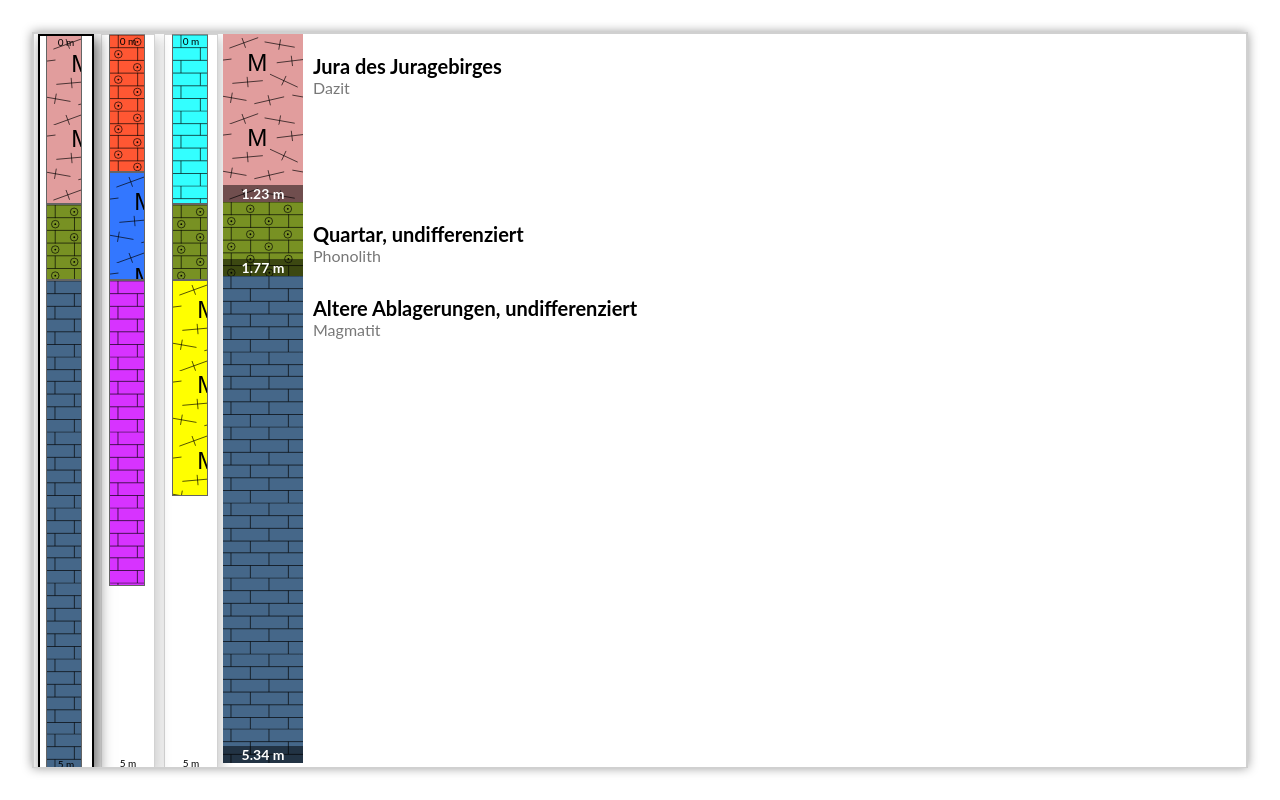
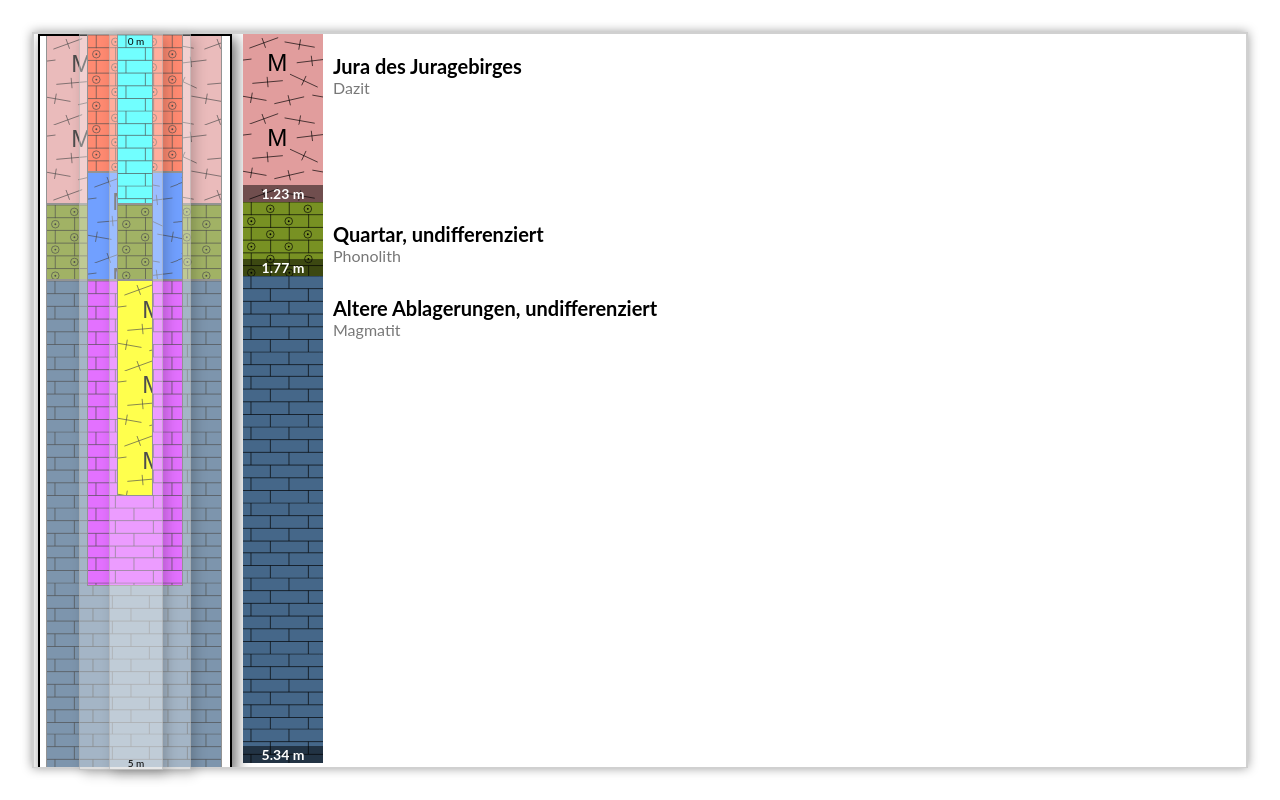
Before and after one commit to ist-supsi/react-stratigraphy, a React (Create React App) app: page / in a window 1280 px wide. Built offline with nearby package versions, Linux system fonts and the light colour scheme.

Commit message:
feat : Using third Model in App.js.

```diff
--- a/src/app/App.js
+++ b/src/app/App.js
@@ -2,12 +2,14 @@ import React from "react";
 import * as Styled from "./styles";
 import FirstModel from "../features/multipleStratigraphy/firstModel";
 import SecondModel from "../features/multipleStratigraphy/secondModel";
+import ThirdModel from "../features/multipleStratigraphy/thirdModel/thirdModel";
 
 const App = () => {
   return (
     <Styled.Container>
       {/* <FirstModel /> */}
-      <SecondModel />
+      {/* <SecondModel /> */}
+      <ThirdModel />
     </Styled.Container>
   );
 };
```
